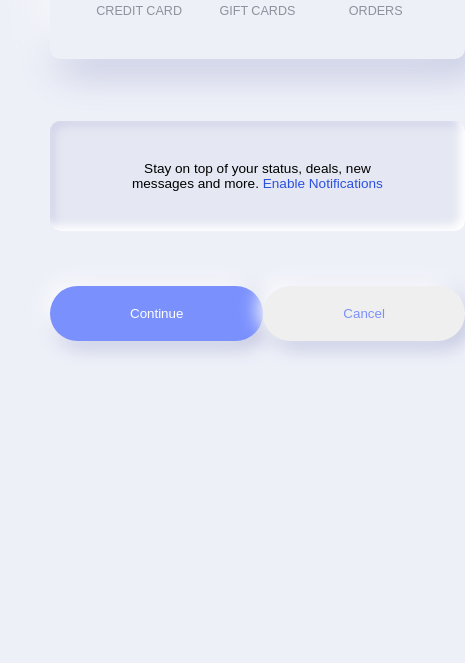
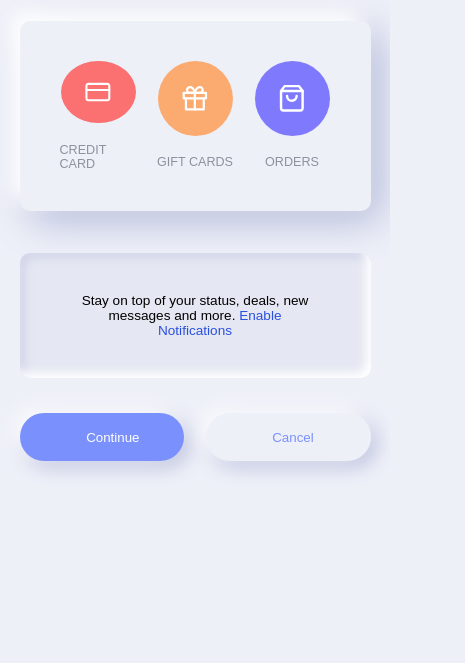
Before and after one commit to kachino234/kachino234.github.io, a plain HTML site: page uidesigns/neumorphism/index.html in a window 390 px wide. Shown: the part 181-844 px from the top of the page, 465 px wide, since content can reach past the window. Drawn offline with Linux system fonts and the light colour scheme.

Commit message:
Responsiveness fix

```diff
--- a/uidesigns/neumorphism/css/styles.css
+++ b/uidesigns/neumorphism/css/styles.css
@@ -10,7 +10,9 @@
     font-size: 0.85em;
 }
 .root{
-  margin: 50px;
+    width: 100vw;
+    height: 100vh;
+    justify-content: center;
 }
 
 a{
@@ -40,15 +42,18 @@
     color: #8D919D;
     text-transform: uppercase;
 }
+
 .card-container{
-    max-width: 700px;
+    width: 90%;
+    margin: 0 auto;
+    max-width: 500px;
 }
 .card-header{
     border-radius: 10px;
     padding: 30px;
-    box-shadow: -10px -10px 40px white,
+    box-shadow: -10px -10px 20px white,
     10px 10px 40px #B2B8D8;
-    margin-bottom: 62px;
+    margin-bottom: 42px;
     justify-content: space-evenly;
 }
 .card{
@@ -64,7 +69,7 @@
     5px 5px 10px 0 rgb(209, 212, 233);
 }
 .card-body{
-    margin-bottom: 55px;
+    margin-bottom: 35px;
     text-align: center;
     align-items: center;
     padding: 40px;
@@ -82,13 +87,13 @@
 
 }
 button{
-    color:#7A90FD;
-    padding: 20px 80px;
+    display: flex;
+    padding: 1.25em 5em;
     border: none;
     box-shadow: -5px -5px 20px white,
     5px 5px 20px #B2B8D8;
-    border-radius: 35px;
-
+    border-radius: 50px;
+    width: 47%;
 }
 button:hover{
     cursor: pointer;
@@ -97,3 +102,7 @@
     color: white;
     background-color: #7A90FD;
 }
+.btn-2{
+    color:#7A90FD;
+    background-color: #EEF0F8;
+}
--- a/uidesigns/neumorphism/index.html
+++ b/uidesigns/neumorphism/index.html
@@ -11,7 +11,6 @@
     </head>
     <body>
 <div class="root flex col">
-    <div class="container flex row">
         <section class="card-container flex col">
             <header class="card-header flex row">
                <div class="card flex col">
@@ -61,13 +60,12 @@
                     and more. <a href="#">Enable Notifications</a>
                 </p>
             </div>
-            <div class="card-footer flex row">
+            <div class="card-footer flex">
                 <button name="continue" class="btn-1">Continue</button>
                 <button name="cancel" class="btn-2">Cancel</button>
             </div>
         </section>
 
-    </div>
 </div>
     </body>
 </html>
```
